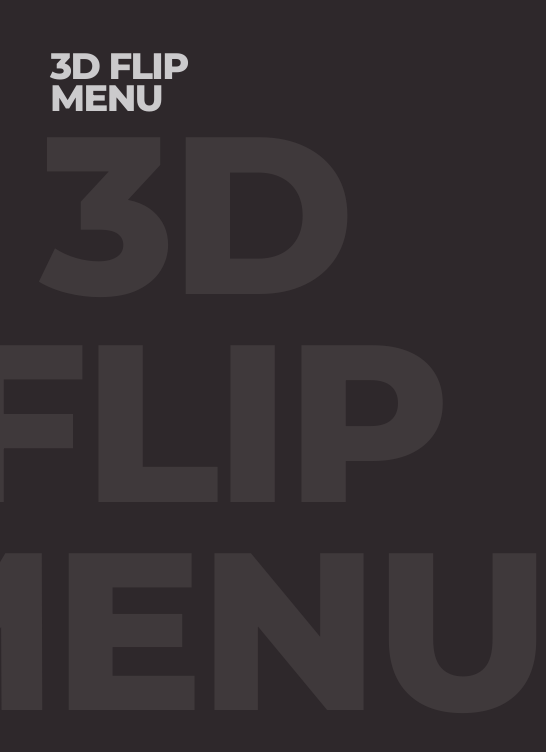
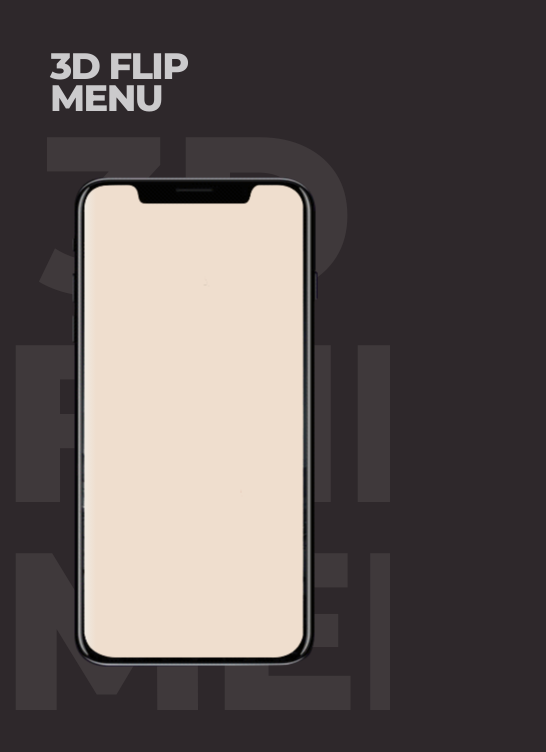
Before and after one commit to belmoussaoui/3D-Flip-Menu, a React (Vite) app: page / in a window 390 px wide. Shown: the top 752 px of the page, 546 px wide, since content can reach past the window. Built offline with nearby package versions, Linux system fonts and the light colour scheme.

Commit message:
:sparkles: Add mobile frame

```diff
--- /dev/null
+++ b/src/App.jsx
@@ -0,0 +1,8 @@
+export default function App() {
+	return   <>
+	<h2>3D Flip Menu</h2>
+	<h1>3D Flip Menu</h1>
+	<img src="./frame.png" alt="" srcset="" />
+	<div className="frame"></div>
+</>
+}
--- a/src/index.jsx
+++ b/src/index.jsx
@@ -1,11 +1,9 @@
 import './style.css'
 import { createRoot } from 'react-dom/client'
+import App from "./App.jsx"
 
 const root = createRoot(document.querySelector('#root'))
 
 root.render(
-    <div id="scene-background">
-        <h2>3D Flip Menu</h2>
-        <h1>3D Flip Menu</h1>
-    </div>
+    <App/>
 )
--- a/src/style.css
+++ b/src/style.css
@@ -3,20 +3,23 @@
     src: url('./Montserrat-ExtraBold.ttf'); /*URL to font*/
 }
 
-body {
+html, body {
 	margin: 0;
 	background-color: #2E282B;
+	height: 100vh;
+	width: 100%;
 }
 
-#scene-background {
+#root {
 	position: relative;
-	display: flex;
+
 	height: 100vh;
-	align-items: center;
-	justify-content: center;
+
 }
 
 h1 {
+	overflow: hidden;
+
 	max-width: 1080px;
 	color: #3F393B;
 	text-transform: uppercase;
@@ -25,6 +28,13 @@ h1 {
 	text-align: center;
 	letter-spacing: -0.3rem;
 	line-height: 13rem;
+	user-select: none;
+	margin: 0;
+	position: absolute;
+	left: 50%;
+	top: 50%;
+	transform: translate(-50%, -50%);
+	width: 100%;
 }
 
 h2 {
@@ -41,3 +51,26 @@ h2 {
 	line-height: 2rem;
 	margin: 0;
 }
+
+img {
+	user-select: none;
+	position: absolute;
+	left: 50%;
+	top: 50%;
+	transform: translate(-50%, -50%);
+	z-index: 3;
+}
+
+.frame {
+	background: linear-gradient(to right, #f0ece5, #efdece 6%, #efdece), #efdece;
+	left: 50%;
+	top: 50%;
+	transform: translate(-50%, -50%);
+    width: 225px;
+    height: 475px;
+    position: absolute;
+    z-index: 2;
+	border-radius: 20px;
+    /* background: url(https://s3-us-west-2.amazonaws.com/s.cdpn.io/217233/frameIphone.png); */
+    pointer-events: none;
+}
```
Also changed, not shown: public/frame.png (added), src/Background.jsx (added), src/Guitar.jsx (added), src/Menu.jsx (added), src/Stage.jsx (added).
